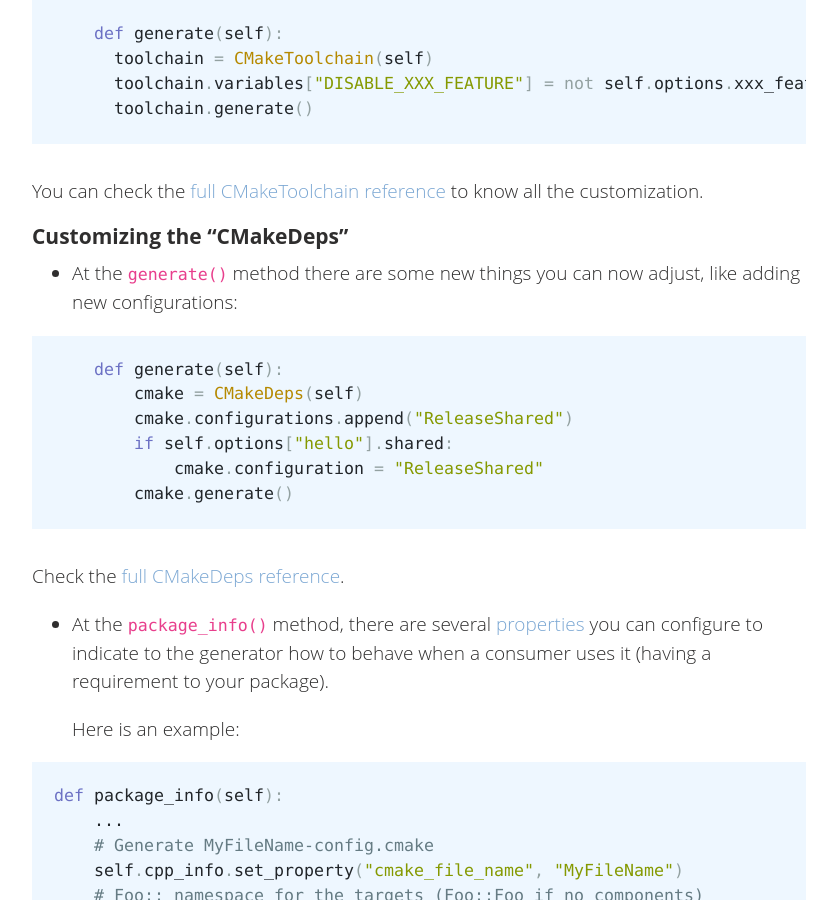
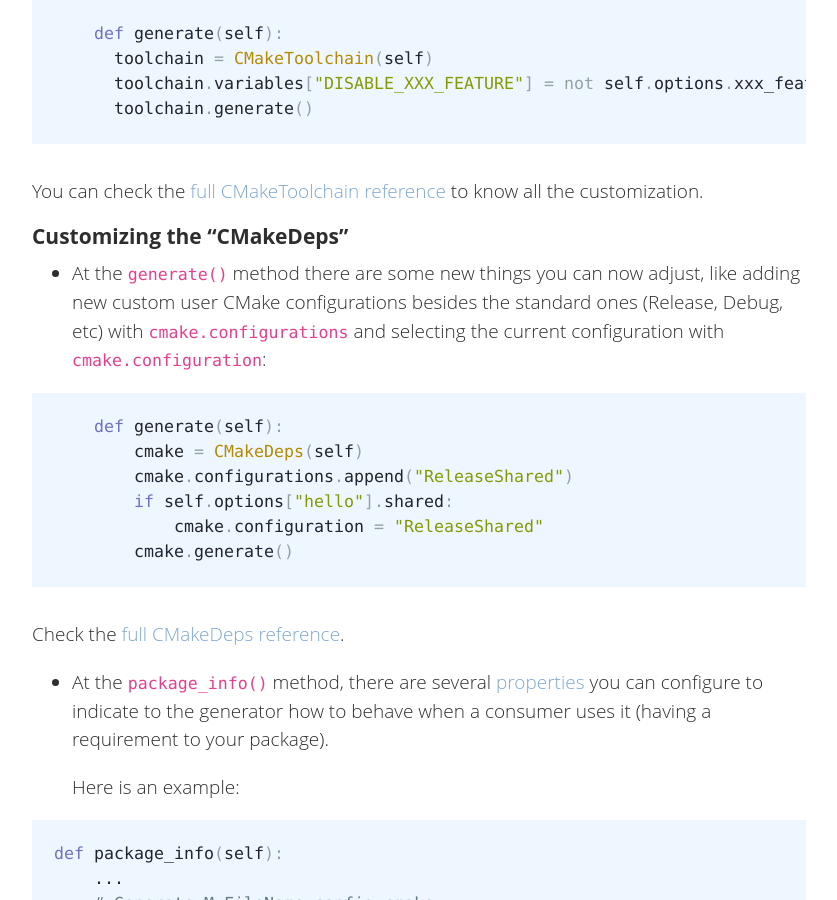
Before and after one commit to conan-io/conan-io.github.io, a Jekyll site: the page built from _posts/2021-09-07-New-CMake-Transparent-Integration-Guide.markdown, in a window 1280 px wide and 900 px high, scrolled down 4758 px. Shown: the whole window, without its empty margins (20-857 px from the left). Built offline with Jekyll 4.4.1, drawn with Linux system fonts in a browser that asks for light colours; comment, search, counter and statistics services are not loaded.

Commit message:
cmakedeps explanation

```diff
--- a/_posts/2021-09-07-New-CMake-Transparent-Integration-Guide.markdown
+++ b/_posts/2021-09-07-New-CMake-Transparent-Integration-Guide.markdown
@@ -194,7 +194,9 @@ to know all the customization.
 
 ### Customizing the "CMakeDeps"
 
-- At the `generate()` method there are some new things you can now adjust, like adding new configurations:
+- At the `generate()` method there are some new things you can now adjust, like adding new custom user CMake configurations
+  besides the standard ones (Release, Debug, etc)  with ``cmake.configurations`` and selecting the current configuration
+  with ``cmake.configuration``:
 
 {% highlight python %}
 
```
